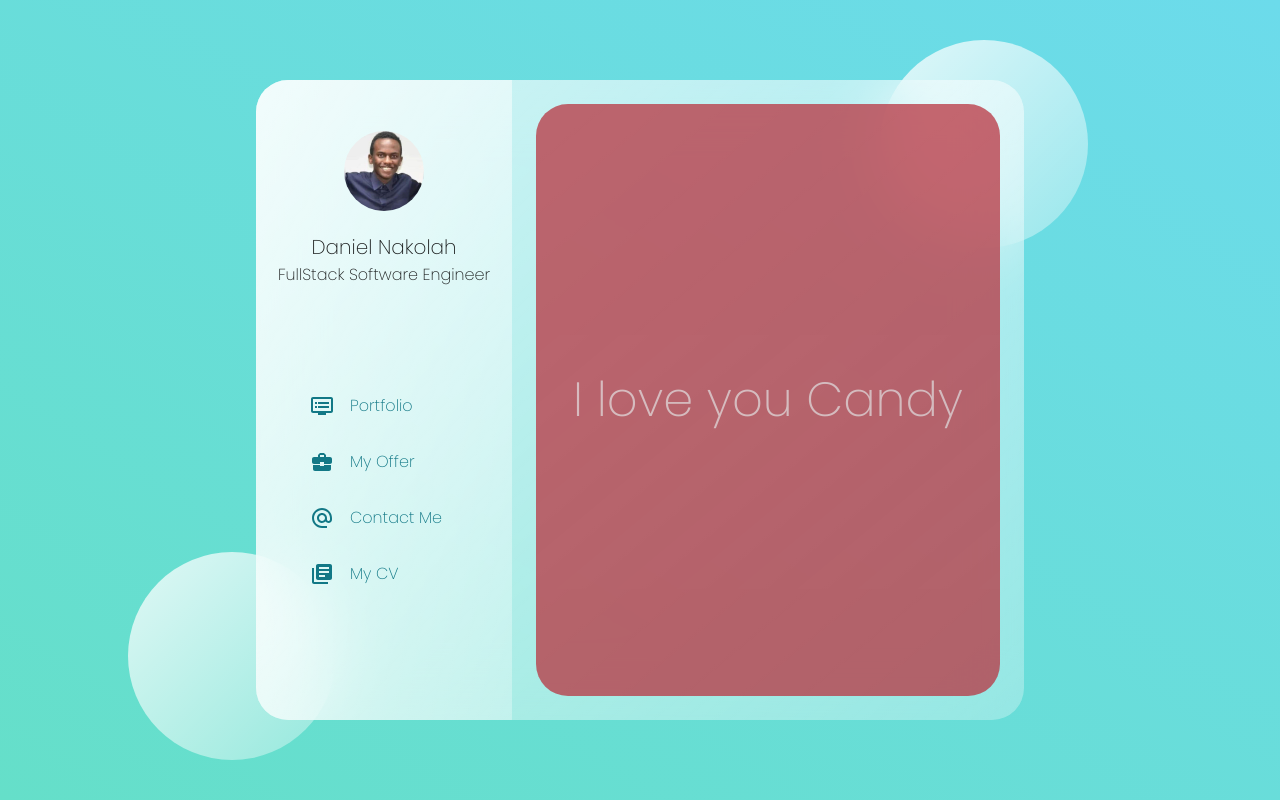
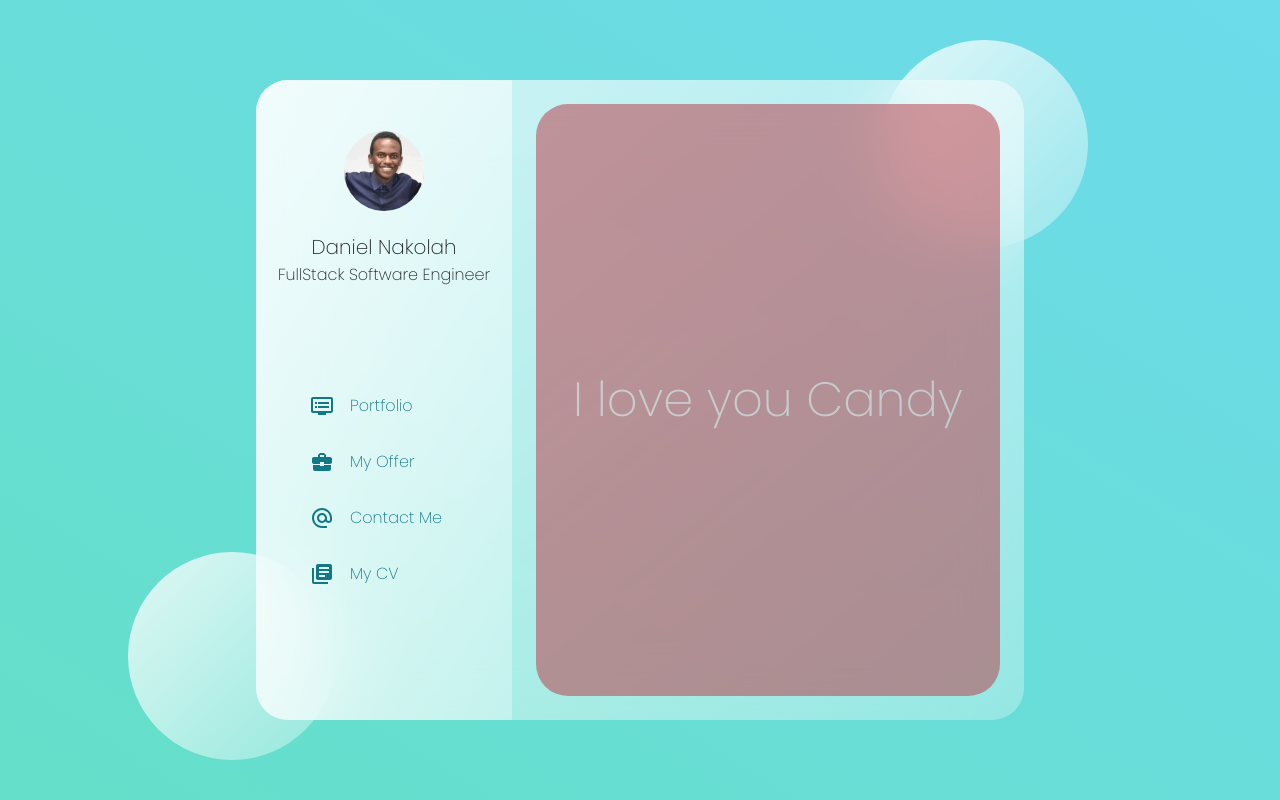
Before and after one commit to isnakolah/portfolio-client, a React (Create React App) app: page /i-love-you-candy in a window 1280 px wide. Built offline with nearby package versions, Linux system fonts and the light colour scheme.

Commit message:
Update the beats to be divided

```diff
--- a/src/components/EasterEggs.js
+++ b/src/components/EasterEggs.js
@@ -49,10 +49,10 @@ const getRandomColor = () => {
 
 const useStyles = makeStyles(() => ({
   root: {
-    overflowX: "auto",
     height: "calc(80vh - 3rem)",
     borderRadius: "2rem",
-    opacity: "0.75",
+    opacity: "0.5",
+    backdropFilter: "blur",
   },
 }));
 
@@ -68,7 +68,7 @@ const EasterEggs = () => {
         textColor: contrast(backgroundColor),
         backgroundColor: backgroundColor,
       });
-    }, 833);
+    }, 60000 / 72);
 
     return () => {
       clearTimeout(changeColor);
```
